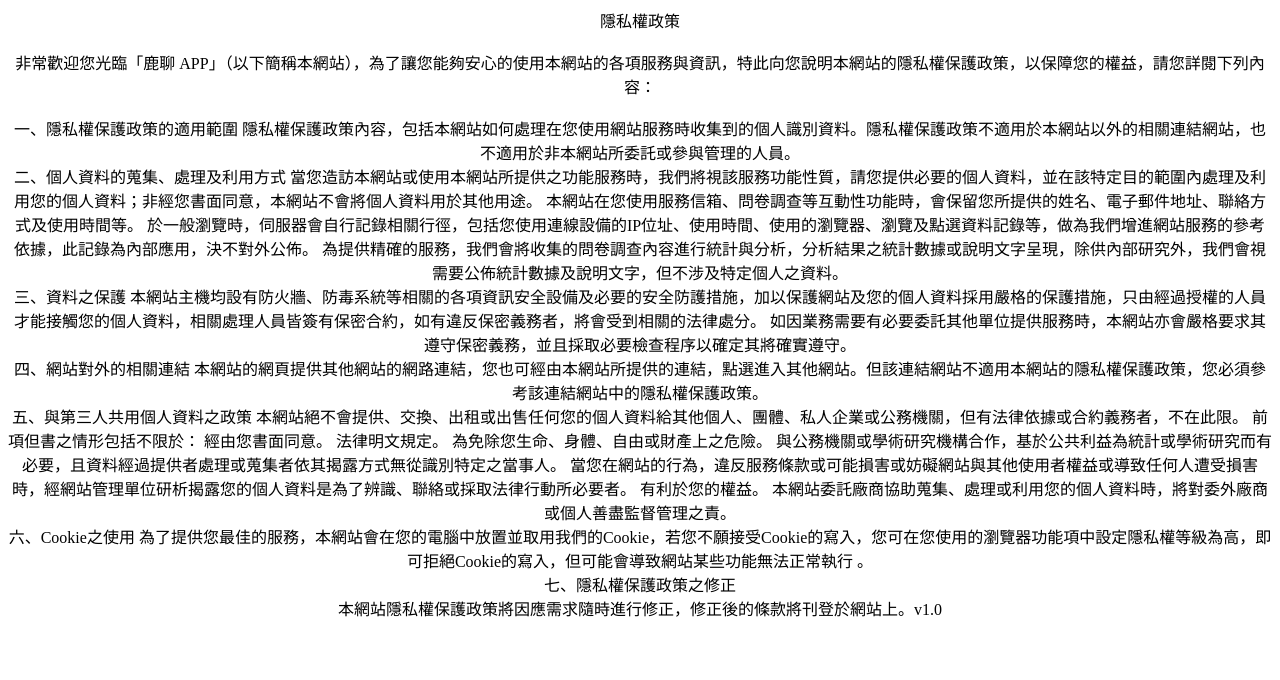
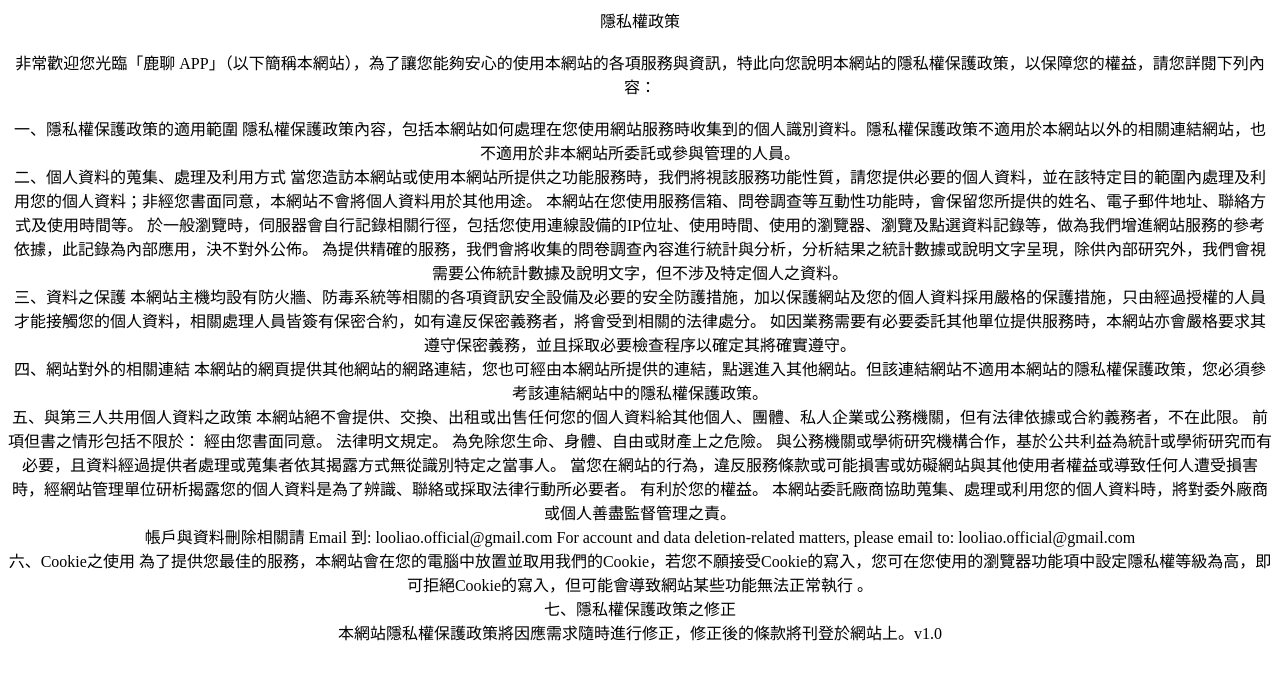
Before and after one commit to looliao/looliao.github.io, a plain HTML site: page index.html in a window 1280 px wide. Drawn offline with Linux system fonts and the light colour scheme.

Commit message:
Update index.html

```diff
--- a/index.html
+++ b/index.html
@@ -38,6 +38,9 @@
       有利於您的權益。
       本網站委託廠商協助蒐集、處理或利用您的個人資料時，將對委外廠商或個人善盡監督管理之責。
       <br />
+      帳戶與資料刪除相關請 Email 到: <a>looliao.official@gmail.com</a>
+      For account and data deletion-related matters, please email to: <a>looliao.official@gmail.com</a>
+      <br />
       六、Cookie之使用
       為了提供您最佳的服務，本網站會在您的電腦中放置並取用我們的Cookie，若您不願接受Cookie的寫入，您可在您使用的瀏覽器功能項中設定隱私權等級為高，即可拒絕Cookie的寫入，但可能會導致網站某些功能無法正常執行
       。
```
